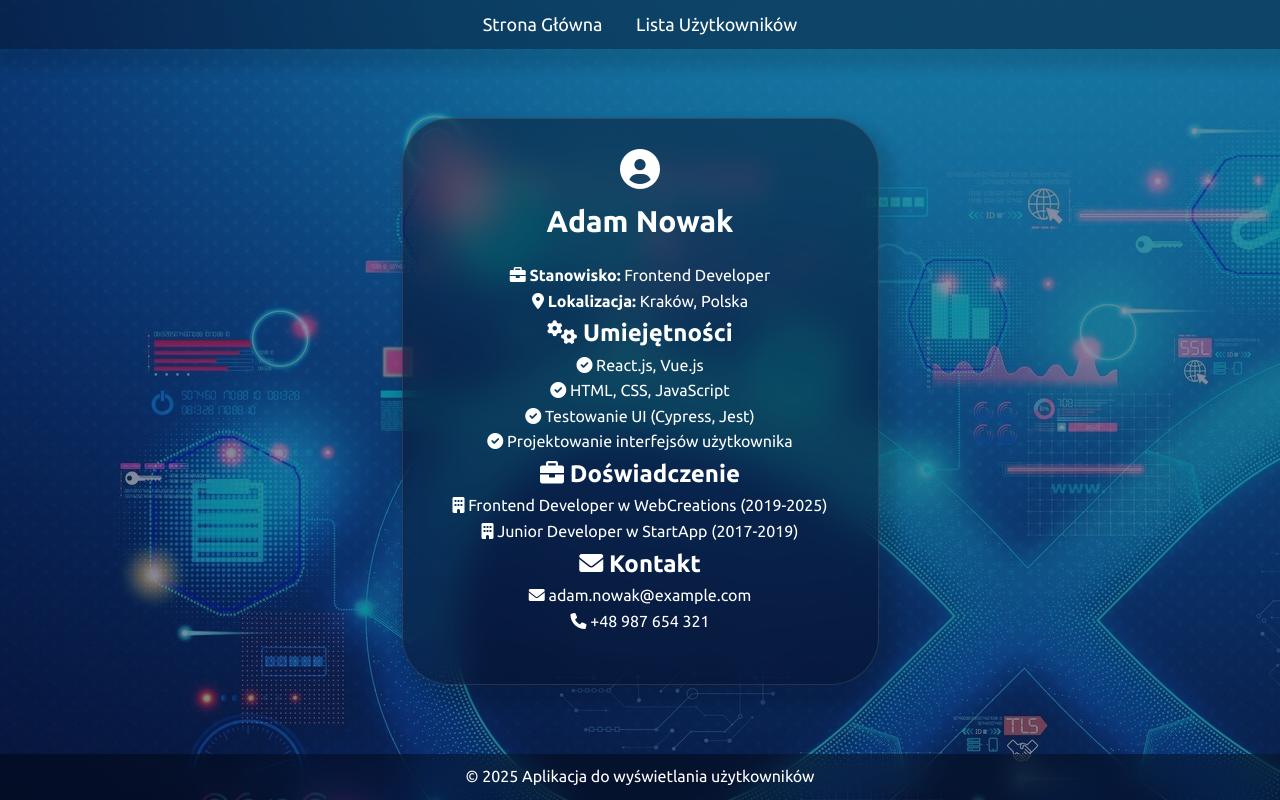
After one commit to knizinsky/devops-projekt-zaliczeniowy, a Flask app: page /user/1 in a window 1280 px wide. The commit adds this page. Run offline with Flask 3, Linux system fonts and the light colour scheme.

Commit message:
Added new route, design changes, more user data

```diff
--- a/app/app.py
+++ b/app/app.py
@@ -2,32 +2,63 @@ from flask import Flask, render_template
 
 app = Flask(__name__)
 
-about_info = {
-    'name': 'Jan Kowalski',
-    'profession': 'Developer DevOps',
-    'skills': [
-        'Automatyzacja procesów CI/CD',
-        'Zarządzanie chmurą (AWS, GCP, Azure)',
-        'Konteneryzacja i orkiestracja (Docker, Kubernetes)',
-        'Bezpieczeństwo i monitorowanie'
-    ],
-    'contact': {
-        'email': 'jan.kowalski@example.com',
-        'phone': '+48 123 456 789'
+users = [
+    {
+        'name': 'Jan Kowalski',
+        'profession': 'Developer DevOps',
+        'skills': [
+            'Automatyzacja procesów CI/CD',
+            'Zarządzanie chmurą (AWS, GCP, Azure)',
+            'Konteneryzacja i orkiestracja (Docker, Kubernetes)',
+            'Bezpieczeństwo i monitorowanie'
+        ],
+        'experience': [
+            {'position': 'DevOps Engineer', 'company': 'TechCorp', 'years': '2020-2025'},
+            {'position': 'System Administrator', 'company': 'NetSolutions', 'years': '2016-2020'}
+        ],
+        'location': 'Warszawa, Polska',
+        'contact': {
+            'email': 'jan.kowalski@example.com',
+            'phone': '+48 123 456 789'
+        },
+    },
+    {
+        'name': 'Adam Nowak',
+        'profession': 'Frontend Developer',
+        'skills': [
+            'React.js, Vue.js',
+            'HTML, CSS, JavaScript',
+            'Testowanie UI (Cypress, Jest)',
+            'Projektowanie interfejsów użytkownika'
+        ],
+        'experience': [
+            {'position': 'Frontend Developer', 'company': 'WebCreations', 'years': '2019-2025'},
+            {'position': 'Junior Developer', 'company': 'StartApp', 'years': '2017-2019'}
+        ],
+        'location': 'Kraków, Polska',
+        'contact': {
+            'email': 'adam.nowak@example.com',
+            'phone': '+48 987 654 321'
+        },
     }
-}
+]
 
 @app.route('/')
 def home():
     home_data = {
-        'welcome_message': 'Witaj na mojej stronie!',
-        'description': 'Jestem profesjonalnym Developerem DevOps, specjalizującym się w automatyzacji procesów i zarządzaniu infrastrukturą.'
+        'welcome_message': 'Witaj na stronie głównej!',
+        'description': 'Kliknij w poniższy przycisk, aby zobaczyć listę użytkowników.'
     }
     return render_template('index.html', home_data=home_data)
 
-@app.route('/about')
-def about():
-    return render_template('about.html', about_info=about_info)
+@app.route('/users')
+def user_list():
+    return render_template('users.html', users=users)
+
+@app.route('/user/<int:user_id>')
+def user_detail(user_id):
+    user = users[user_id]
+    return render_template('user_detail.html', user=user)
 
 if __name__ == '__main__':
-    app.run(host='0.0.0.0', port=5000)
+    app.run(host='0.0.0.0', port=5000, debug=True)
--- a/app/static/styles/style.css
+++ b/app/static/styles/style.css
@@ -1,4 +1,6 @@
-* {
+*,
+*:after,
+*:before {
 	margin: 0;
 	padding: 0;
 	box-sizing: border-box;
@@ -21,9 +23,10 @@ body {
 }
 
 header {
-	background-color: #0000005e;
 	padding: 10px 0;
-	backdrop-filter: blur(13px);
+	background: #050d2273;
+	backdrop-filter: blur(16px);
+	box-shadow: 8px 11px 11px 9px #0000001f;
 }
 
 nav ul {
@@ -40,10 +43,24 @@ nav ul li a {
 	text-decoration: none;
 	font-size: 18px;
 	color: #fff;
+	position: relative;
+	display: inline-block;
 }
 
-nav ul li a:hover {
-	text-decoration: underline;
+nav ul li a:after {
+	content: "";
+	position: absolute;
+	left: 50%;
+	bottom: 0px;
+	width: 0;
+	height: 1px;
+	background-color: #f3f3f3ca;
+	transition: width 0.2s ease-out, left 0.2s ease-out;
+}
+nav ul li:hover a:after {
+	width: 100%;
+	left: 0;
+	transition-delay: 0.05s;
 }
 
 ul {
@@ -58,6 +75,9 @@ ul {
 
 .hero h1 {
 	font-size: 3rem;
+	background: radial-gradient(81.14% 431.6% at 50.68% 170.49%, #FFF 0%, rgba(255, 255, 255, 0.867345) 55%, rgba(255, 255, 255, 0) 100%);
+    -webkit-text-fill-color: transparent;
+    background-clip: text;
 }
 
 .hero p {
@@ -92,3 +112,44 @@ footer {
 	box-shadow: 8px 11px 11px 9px #0000001f;
 	border: 1px solid #69696957;
 }
+
+.name {
+	font-size: 30px;
+	font-weight: 600;
+	margin-top: -20px;
+	margin-bottom: 18px;
+}
+
+.name i {
+	font-size: 40px;
+}
+
+a {
+	text-decoration: none;
+	transition: color 0.175s;
+	color: #fff;
+}
+
+a:hover {
+	text-decoration: none;
+	color: #f3f3f3ca;
+}
+
+.action-btn {
+	padding: 12px;
+	border-radius: 11px;
+	background: #ff000045;
+	backdrop-filter: blur(16px);
+	box-shadow: 8px 11px 11px 9px #0000001f;
+	border: 1px solid #69696957;
+	color: #fff;
+	text-transform: uppercase;
+	font-weight: 600;
+	margin-top: 24px;
+	transition: background-color 0.15s;
+}
+
+a.action-btn:hover{
+	color: #fff;
+	background: #050d2273;
+}
--- a/app/templates/index.html
+++ b/app/templates/index.html
@@ -19,7 +19,7 @@
         <nav>
             <ul>
                 <li><a href="/">Strona Główna</a></li>
-                <li><a href="/about">Użytkownicy</a></li>
+                <li><a href="/users">Lista Użytkowników</a></li>
             </ul>
         </nav>
     </header>
@@ -27,6 +27,7 @@
     <section class="hero">
         <h1>{{ home_data['welcome_message'] }}</h1>
         <p>{{ home_data['description'] }}</p>
+        <a class="action-btn" href="/users">Zobacz użytkowników</a>
     </section>
 
     <footer>
--- /dev/null
+++ b/app/templates/user_detail.html
@@ -0,0 +1,80 @@
+<!DOCTYPE html>
+<html lang="pl">
+
+<head>
+    <meta charset="UTF-8">
+    <meta name="viewport" content="width=device-width, initial-scale=1.0">
+    <title>Aplikacja do wyświetlania użytkowników</title>
+    <link rel="icon" href="{{ url_for('static', filename='images/favicon.png') }}" type="image/x-icon">
+    <link rel="stylesheet" href="{{ url_for('static', filename='styles/style.css') }}">
+    <link href="https://cdnjs.cloudflare.com/ajax/libs/font-awesome/6.0.0-beta3/css/all.min.css" rel="stylesheet">
+    <link rel="preconnect" href="https://fonts.googleapis.com">
+    <link rel="preconnect" href="https://fonts.gstatic.com" crossorigin>
+    <link
+        href="https://fonts.googleapis.com/css2?family=Inter:wght@100..900&family=Ubuntu:ital,wght@0,300;0,400;0,500;0,700;1,300;1,400;1,500;1,700&display=swap"
+        rel="stylesheet">
+</head>
+
+<body>
+    <header>
+        <nav>
+            <ul>
+                <li><a href="/">Strona Główna</a></li>
+                <li><a href="/users">Lista Użytkowników</a></li>
+            </ul>
+        </nav>
+    </header>
+
+    <section class="about">
+        <div class="data-container">
+            <div class="name">
+                <i class="fas fa-user-circle"></i><br>
+                {{ user['name'] }}
+            </div>
+            <div>
+                <i class="fas fa-briefcase"></i>
+                <strong>Stanowisko:</strong> {{ user['profession'] }}
+            </div>
+            <div>
+                <i class="fas fa-map-marker-alt"></i>
+                <strong>Lokalizacja:</strong> {{ user['location'] }}
+            </div>
+
+            <h2><i class="fas fa-cogs"></i> Umiejętności</h2>
+            <ul class="icon-list">
+                {% for skill in user['skills'] %}
+                <li>
+                    <i class="fas fa-check-circle"></i>
+                    {{ skill }}
+                </li>
+                {% endfor %}
+            </ul>
+
+            <h2><i class="fas fa-briefcase"></i> Doświadczenie</h2>
+            <ul class="icon-list">
+                {% for exp in user['experience'] %}
+                <li>
+                    <i class="fas fa-building"></i>
+                    {{ exp['position'] }} w {{ exp['company'] }} ({{ exp['years'] }})
+                </li>
+                {% endfor %}
+            </ul>
+
+            <h2><i class="fas fa-envelope"></i> Kontakt</h2>
+            <p class="contact-item">
+                <i class="fas fa-envelope"></i>
+                {{ user['contact']['email'] }}
+            </p>
+            <p class="contact-item">
+                <i class="fas fa-phone"></i>
+                {{ user['contact']['phone'] }}
+            </p>
+        </div>
+    </section>
+
+    <footer>
+        <p>&copy; 2025 Aplikacja do wyświetlania użytkowników</p>
+    </footer>
+</body>
+
+</html>
```
Also changed, not shown: app/templates/users.html (renamed from app/templates/about.html, +7 -12 lines).
